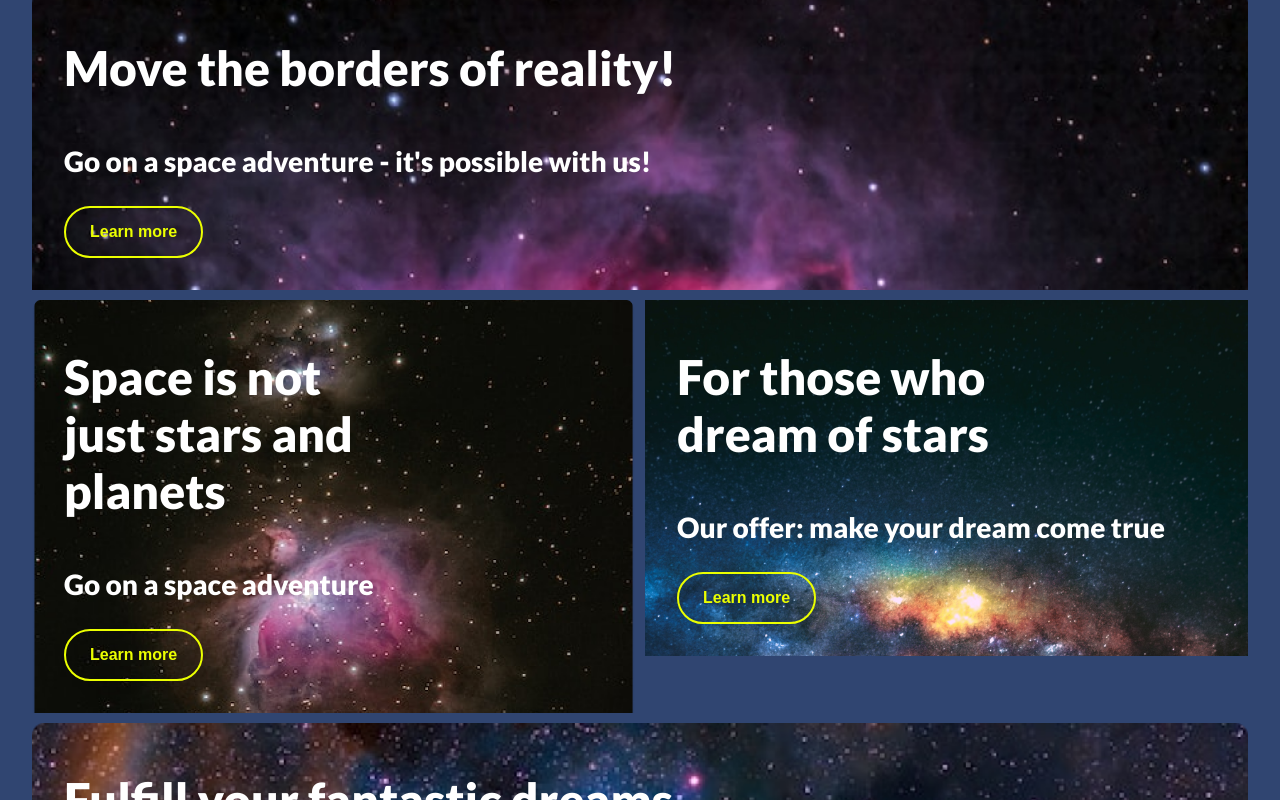
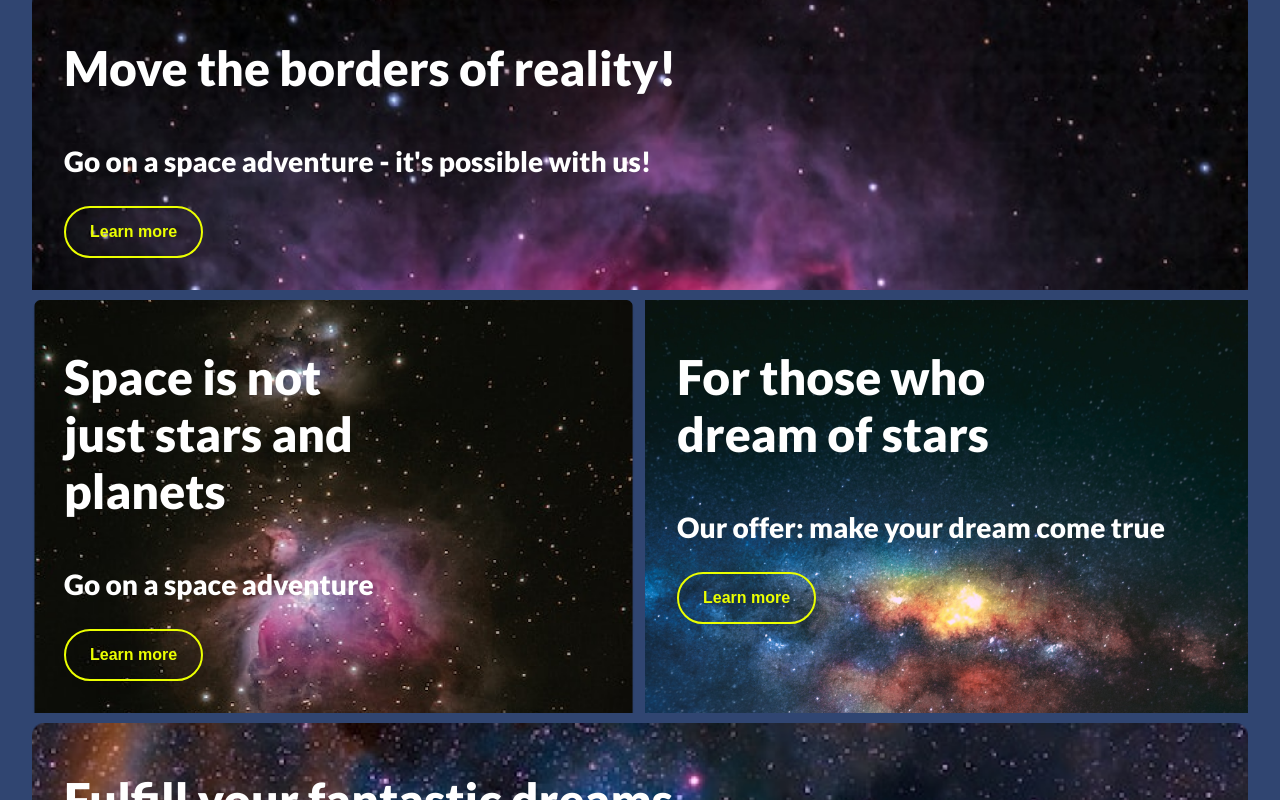
Before and after one commit to Stricker1990/softswiss-test-task, a React (Create React App) app: page / in a window 1280 px wide. Shown: the part 763-1563 px from the top of the page. Built offline with nearby package versions, Linux system fonts and the light colour scheme.

Commit message:
fixed small banners height

```diff
--- a/src/App.js
+++ b/src/App.js
@@ -136,8 +136,9 @@ function BannerOffer4() {
 }
 
 function SmallBanner({ className, heading, text }) {
+  const classNameSmallBanner = `banner_small ${className}`;
   return (
-    <BaseBanner className={className}>
+    <BaseBanner className={classNameSmallBanner}>
       <BaseBanner.Text>
         <div className="banner_small__text-container">
           <h3 className="banner__text_large">
--- a/src/App.scss
+++ b/src/App.scss
@@ -171,6 +171,10 @@ $logo-height: 5rem;
   justify-content: space-between;
 }
 
+.banner_small {
+  height: 100%;
+}
+
 .banner_small__text-container {
   max-width: 60%;
 }
```
